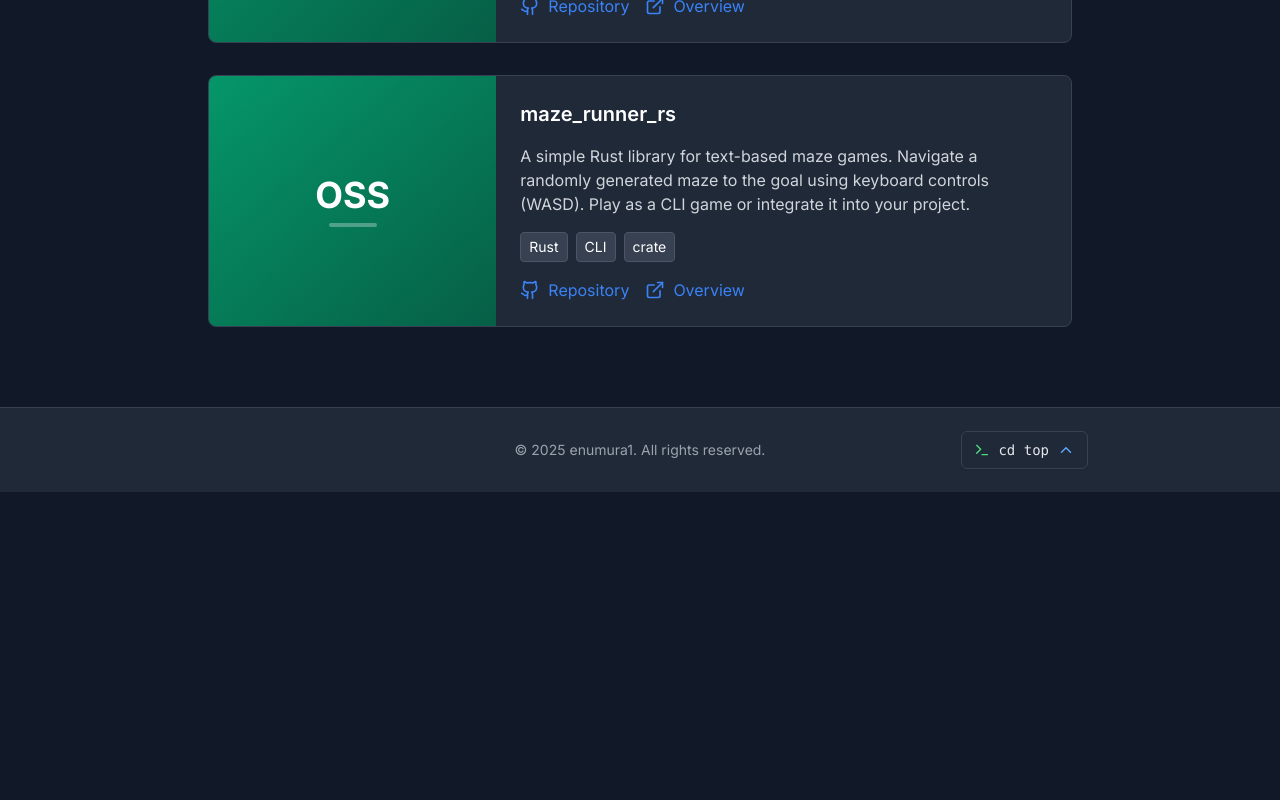
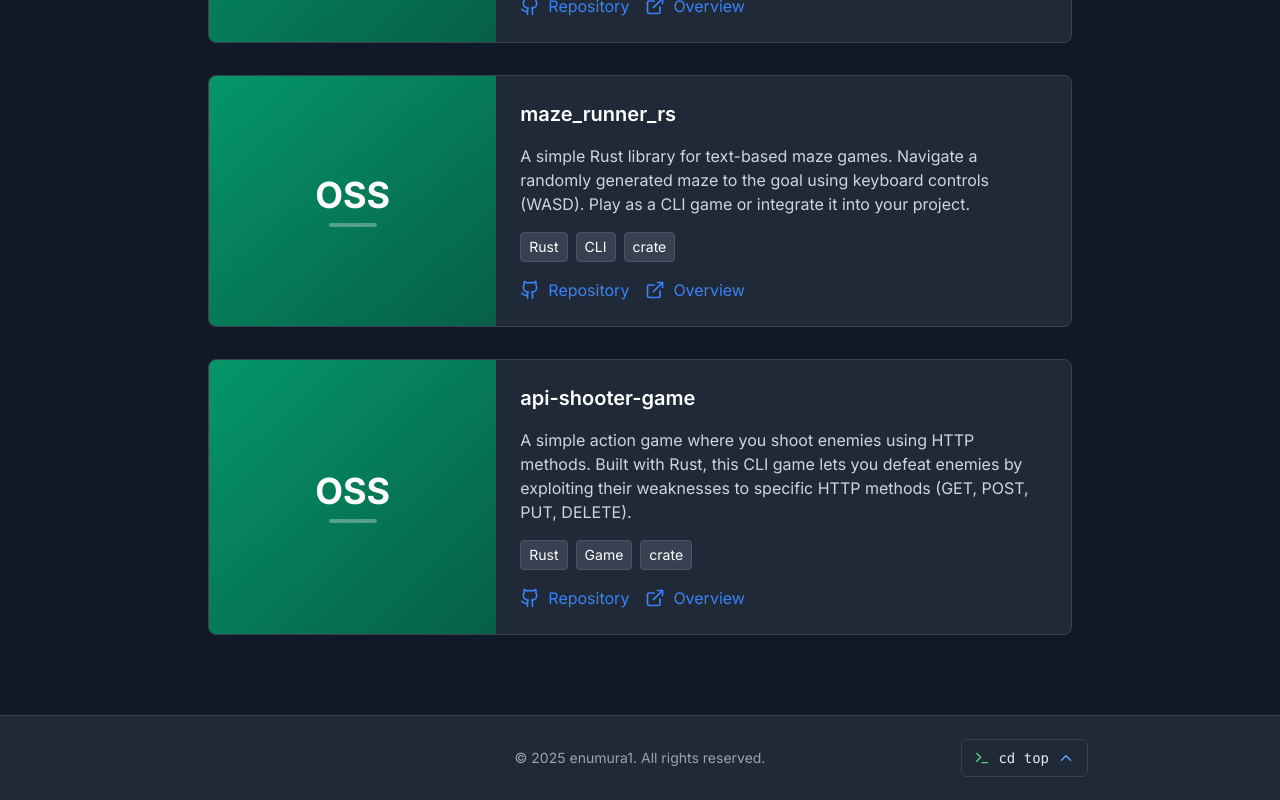
Before and after one commit to enumura1/portofolio-site-v3, a Next.js app: page / in a window 1280 px wide. Shown: the part 6039-6839 px from the top of the page. Before the commit the page ends 6531 px from the top, so only its background shows below. Built offline with nearby package versions, Linux system fonts and the light colour scheme; no server answers.

Commit message:
add:rsut

```diff
--- a/src/components/static/Projects.tsx
+++ b/src/components/static/Projects.tsx
@@ -32,6 +32,14 @@ const projects: Project[] = [
     technologies: ["Rust", "CLI", "crate"],
     link: "https://crates.io/crates/maze_runner_rs",
     github: "https://github.com/enumura1/maze_runner_rs",
+    type: "OSS"
+  },
+  {
+    title: "api-shooter-game",
+    description: "A simple action game where you shoot enemies using HTTP methods. Built with Rust, this CLI game lets you defeat enemies by exploiting their weaknesses to specific HTTP methods (GET, POST, PUT, DELETE).",
+    technologies: ["Rust", "Game", "crate"],
+    link: "https://github.com/enumura1/api-shooter-game",
+    github: "https://github.com/enumura1/api-shooter-game",
     type: "OSS"
   }
 ];
```
